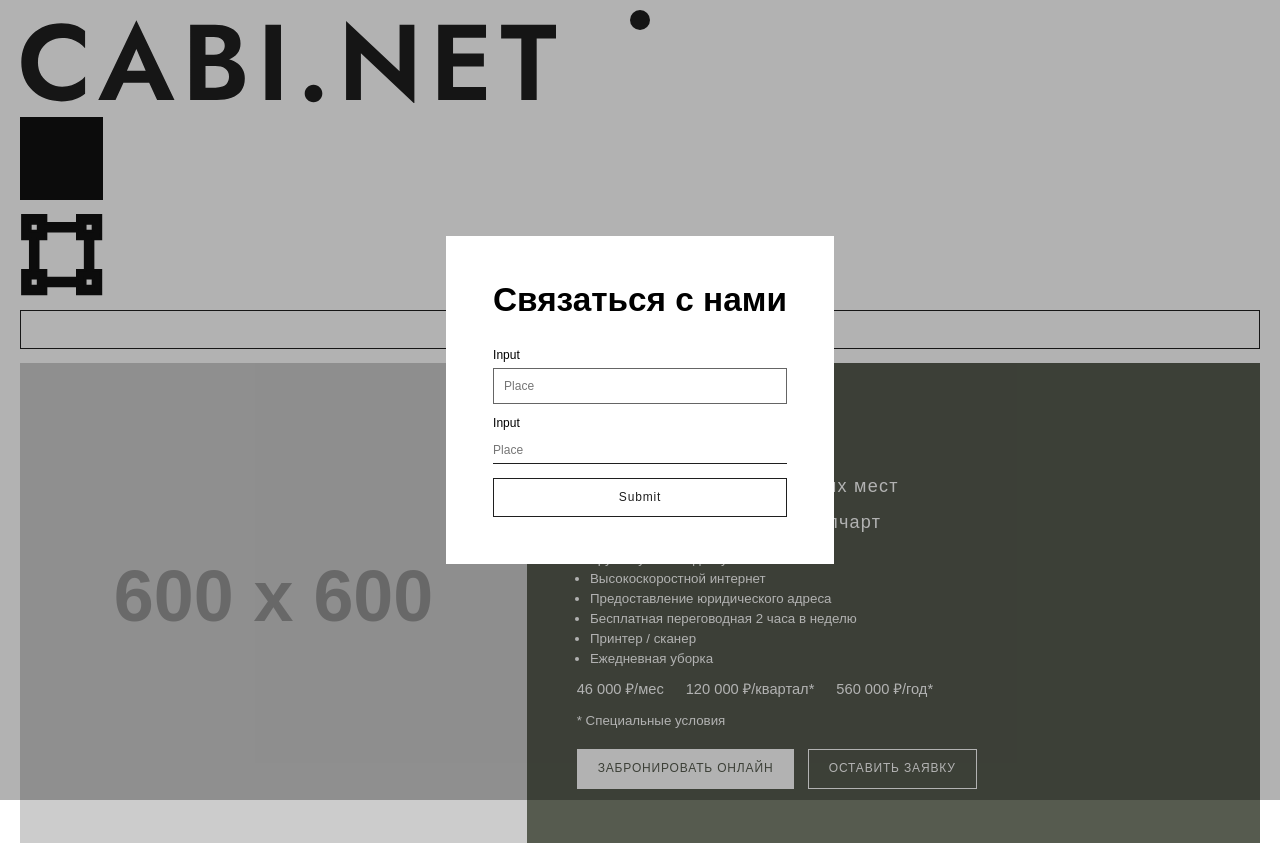
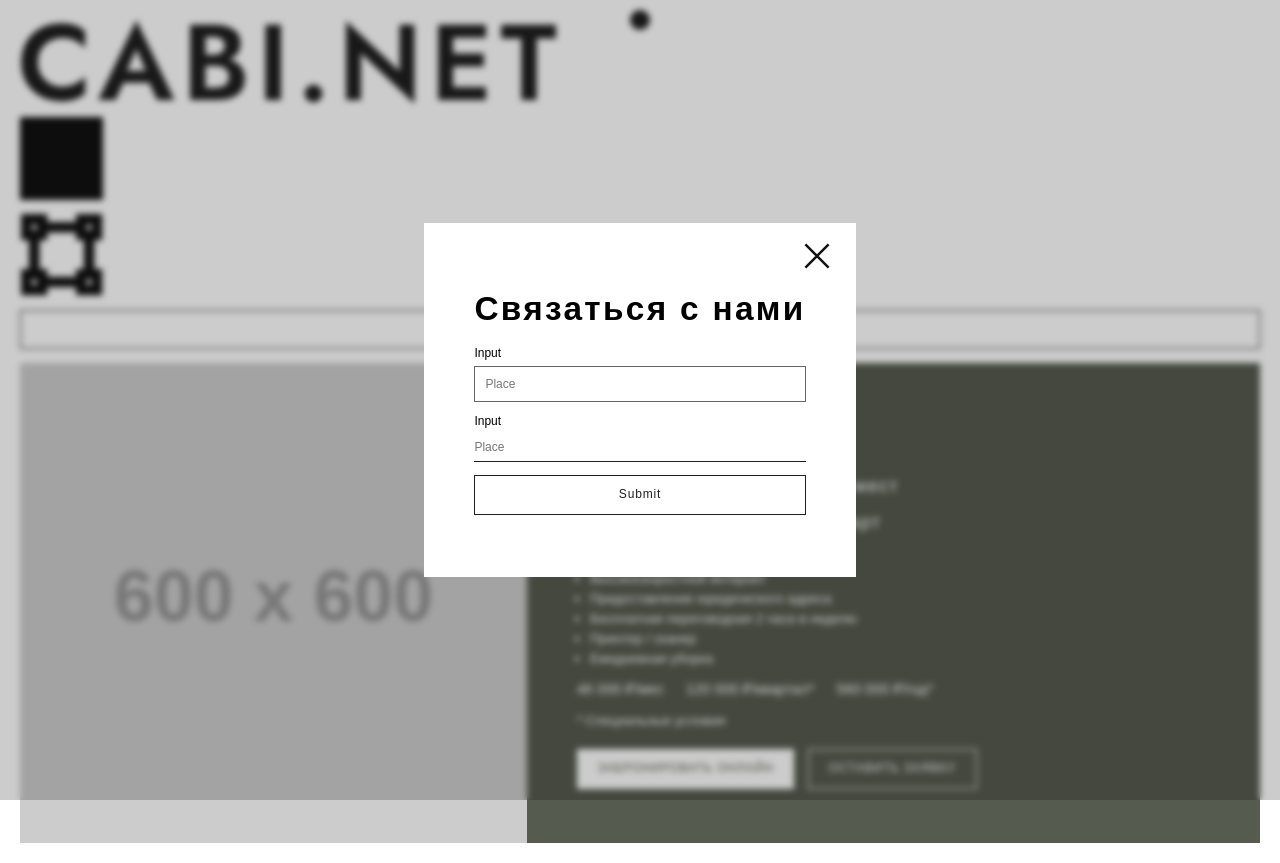
Before and after one commit to AleksandrMaslov/cabinet_ui_kit, a React (Vite) app: page / in a window 1280 px wide. Both pictures are taken after a click on the button "Visible". Built offline with nearby package versions, Linux system fonts and the light colour scheme; a web font is replaced by a local one.

Commit message:
refactor: Modal component

```diff
--- a/src/components/Modal/Modal.module.css
+++ b/src/components/Modal/Modal.module.css
@@ -1,5 +1,5 @@
 .cover {
-  z-index: 100;
+  z-index: 999;
   position: fixed;
   top: 0;
   bottom: 0;
@@ -8,84 +8,41 @@
   display: flex;
   align-items: center;
   justify-content: center;
-  background-color: rgba(0, 0, 0, 0.3);
+  background-color: rgba(0, 0, 0, 0.2);
+  backdrop-filter: blur(3px);
 }
 
 .modal {
-  min-width: 20rem;
-  display: flex;
-  flex-direction: column;
+  --size-50-70-inf: max(50px, calc(50px + 20 * (0.0625vw - 0.2px)));
+  --size-20-70-inf: max(20px, calc(20px + 50 * (0.0625vw - 0.2px)));
+  --size-20-30-inf: max(20px, calc(20px + 10 * (0.0625vw - 0.2px)));
+
+  position: relative;
   background-color: var(--white);
 }
 
-.title {
-  margin: 7rem 7rem 0rem 7rem;
-  font-family: var(--font-special);
-  font-weight: 700;
-  font-size: 5rem;
-  line-height: 1em;
-  letter-spacing: initial;
+.container {
+  margin: var(--size-50-70-inf) var(--size-20-70-inf);
 }
 
-.content {
-  flex: 1 1 auto;
-  margin: 5rem 7rem 7rem 7rem;
+.close {
+  position: absolute;
+  top: 3rem;
+  right: var(--size-20-30-inf);
+
+  --size: var(--size-20-30-inf);
+  width: var(--size) !important;
+  height: var(--size) !important;
+
+  transition: all 0.1s ease-out;
 }
 
-@keyframes coverAnimation {
-  0% {
-    opacity: 0;
-    visibility: hidden;
-  }
-  100% {
-    opacity: 1;
-    visibility: visible;
-  }
+.close:hover {
+  transform: scale(1.05);
+  filter: drop-shadow(0.3rem 0.3rem 0.3rem var(--grey));
 }
 
-@keyframes inCoverAnimation {
-  0% {
-    opacity: 0;
-    visibility: hidden;
-  }
-  100% {
-    opacity: 1;
-    visibility: visible;
-  }
+.close:active {
+  transform: scale(0.95);
+  filter: drop-shadow(0 0 0 var(--grey));
 }
-
-@keyframes outCoverAnimation {
-  0% {
-    opacity: 1;
-  }
-  100% {
-    opacity: 0;
-  }
-}
-
-@keyframes modalAnimation {
-  0% {
-    scale: 0.7;
-  }
-  100% {
-    scale: 1;
-  }
-}
-
-@keyframes inModalAnimation {
-  0% {
-    scale: 0.7;
-  }
-  100% {
-    scale: 1;
-  }
-}
-
-@keyframes outModalAnimation {
-  0% {
-    scale: 1;
-  }
-  100% {
-    scale: 0.7;
-  }
-}
--- a/src/components/Modal/Modal.tsx
+++ b/src/components/Modal/Modal.tsx
@@ -1,45 +1,35 @@
-import { FC, MouseEventHandler, ReactNode } from 'react'
+import { FC, ReactNode } from 'react'
 import ReactDOM from 'react-dom'
+
+import Icon from '../Icon/Icon'
 
 import classes from './Modal.module.css'
 
 interface ModalProps {
-  title: string
   setVisible: (value: boolean) => void
   children?: ReactNode
-  width?: string
   className?: string
 }
 
 const portal = document.getElementById('portal') as HTMLDivElement
 
-const Modal: FC<ModalProps> = ({
-  title,
-  setVisible,
-  className,
-  children,
-  width,
-}) => {
+const Modal: FC<ModalProps> = ({ setVisible, className, children }) => {
   const modalClasses = [classes.modal]
   if (className) modalClasses.push(className)
 
-  const coverClickHandler = () => setVisible(false)
-
-  const modalClickHandler: MouseEventHandler<HTMLDivElement> = e =>
-    e.stopPropagation()
+  const closeHandler = () => setVisible(false)
 
   const component = (
-    <section className={classes.cover} onClick={coverClickHandler}>
+    <div className={classes.cover} onClick={closeHandler}>
       <div
         className={modalClasses.join(' ')}
-        onClick={modalClickHandler}
-        style={{ width }}
+        onClick={e => e.stopPropagation()}
       >
-        <header className={classes.title}>{title}</header>
+        <Icon className={classes.close} icon="cross" onClick={closeHandler} />
 
-        <main className={classes.content}>{children}</main>
+        <div className={classes.container}>{children}</div>
       </div>
-    </section>
+    </div>
   )
 
   if (portal) ReactDOM.createPortal(component, portal)
--- a/src/sandbox/app.tsx
+++ b/src/sandbox/app.tsx
@@ -33,7 +33,7 @@ const App: FC = () => {
       <SpaceCard space={space} />
 
       {visible && (
-        <Modal title="Связаться с нами" setVisible={setVisible}>
+        <Modal setVisible={setVisible}>
           <form
             style={{
               display: 'flex',
@@ -41,6 +41,8 @@ const App: FC = () => {
               gap: '2rem',
             }}
           >
+            <h3>Связаться с нами</h3>
+
             <Input label="Input" placeholder="Place" bordered />
             <Input label="Input" placeholder="Place" required />
 
```
Also changed, not shown: 1 other file (tests, documents, lock files or other folders).
